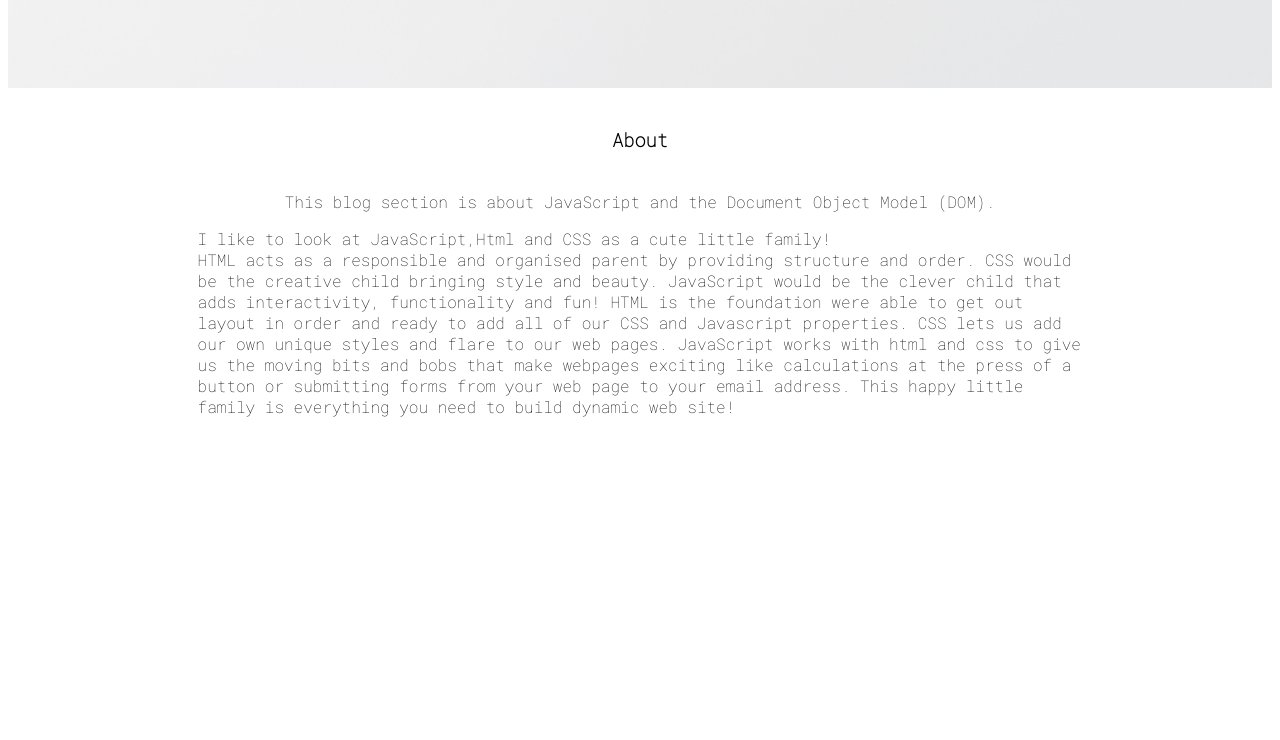
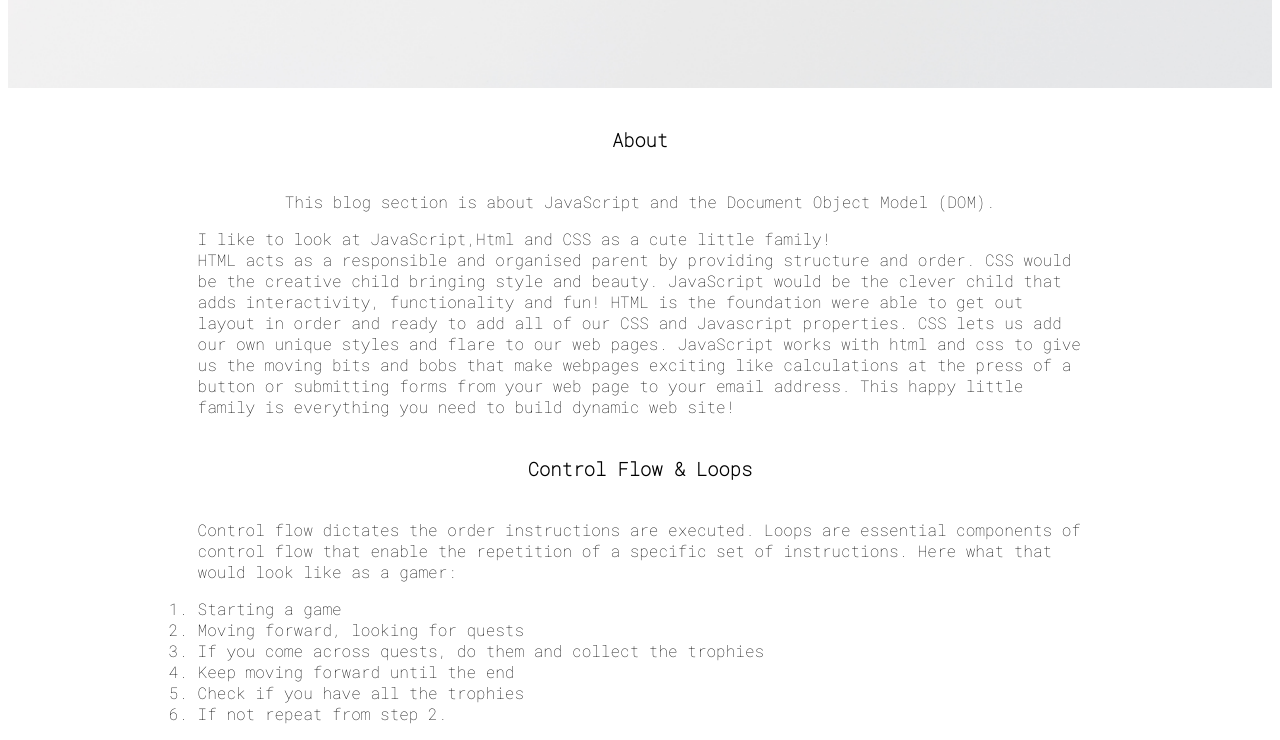
Before and after one commit to SadeHillman/SadeHillman.github.io, a plain HTML site: page blog/javascript-dom.html in a window 1280 px wide. Shown: the part 245-985 px from the top of the page. Before the commit the page ends 800 px from the top, so only its background shows below. Drawn offline with Linux system fonts and the light colour scheme.

Commit message:
add Control Flow & Loops Example

```diff
--- a/blog/javascript-dom.html
+++ b/blog/javascript-dom.html
@@ -25,5 +25,17 @@
   HTML acts as a responsible and organised parent by providing structure and order. CSS would be the creative child bringing style and beauty. JavaScript would be the clever child that adds interactivity, functionality and fun!
   HTML is the foundation were able to get out layout in order and ready to add all of our CSS and Javascript properties. CSS lets us add our own unique styles and flare to our web pages. JavaScript works with html and css to give us the moving bits and bobs that make webpages exciting like calculations at the press of a button or submitting forms from your web page to your email address.
   This happy little family is everything you need to build dynamic web site! </p>
+
+<h3>Control Flow & Loops</h3>
+<p>Control flow dictates the order instructions are executed. Loops are essential components of control flow that enable the repetition of a specific set of instructions. Here what that would look like as a gamer:
+<ol>
+  <li>Starting a game</li>
+  <li>Moving forward, looking for quests</li>
+  <li>If you come across quests, do them and collect the trophies</li>
+  <li>Keep moving forward until the end</li>
+  <li>Check if you have all the trophies </li>
+  <li>If not repeat from step 2.</li>
+</ol>
+</p>
 </body>
 </html>
```
